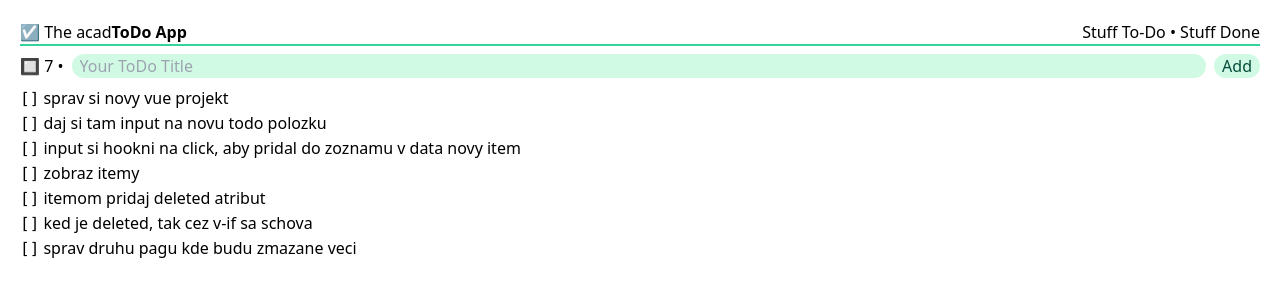
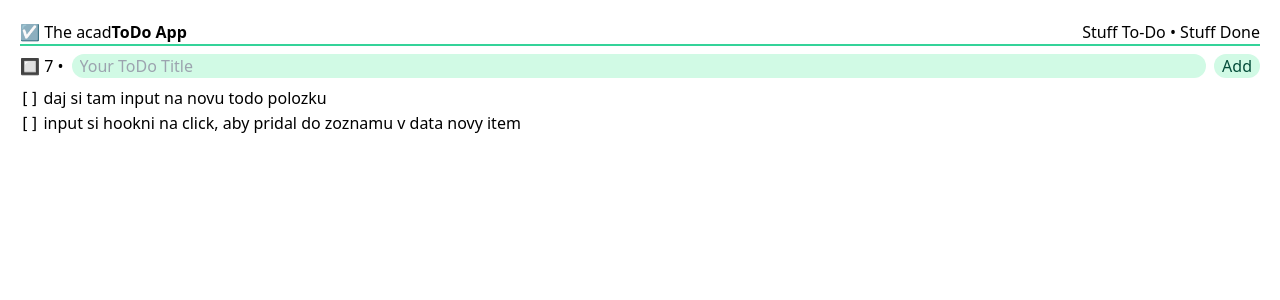
Before and after one commit to 0Charliecat/acad-todo, a Vue app: page / in a window 1280 px wide. Shown: the top 300 px of the page. Built offline with nearby package versions, Linux system fonts and the light colour scheme.

Commit message:
add(deleted.vue): content of this page

```diff
--- a/src/views/deleted.vue
+++ b/src/views/deleted.vue
@@ -0,0 +1,14 @@
+<script setup>
+import { inject } from 'vue';
+
+const ToDos = inject('ToDos');
+const UpdateToDo = inject('UpdateToDo');
+</script>
+
+<template>
+    <div class="mx-5">
+        <ul>
+            <li v-for="todo in ToDos.filter(e=>e.done)" @click="UpdateToDo(todo.$id, 'flip', '', $event)"> <code>[x]</code> {{ todo.title }}</li>
+        </ul>
+    </div>
+</template>
--- a/src/views/todo.vue
+++ b/src/views/todo.vue
@@ -8,7 +8,7 @@ const UpdateToDo = inject('UpdateToDo');
 <template>
     <div class="mx-5">
         <ul>
-            <li v-for="todo in ToDos"> <code>[]</code> {{ todo.title }}</li>
+            <li v-for="todo in ToDos.filter(e=>!e.done)" @click="UpdateToDo(todo.$id, 'flip', '', $event)"> <code>[]</code> {{ todo.title }}</li>
         </ul>
     </div>
 </template>
```
